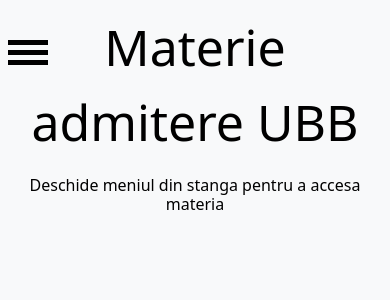
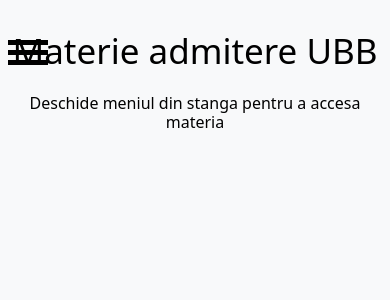
Before and after one commit to catalindanis/Site-Materie-Admitere, a React (Create React App) app: page / in a window 390 px wide. Shown: the top 300 px of the page. Built offline with nearby package versions, Linux system fonts and the light colour scheme.

Commit message:
resolved sidebar menu button collapse on small res

```diff
--- a/src/App.js
+++ b/src/App.js
@@ -12,7 +12,7 @@
     <div className="App text-bg-light">
       <header>
         <div className="Title">
-          <p>Materie admitere UBB</p>
+          <p className="titlu">Materie admitere UBB</p>
           <h6 id="suggestionMessage">
             Deschide meniul din stanga pentru a accesa materia
           </h6>
--- a/src/Style/Title.css
+++ b/src/Style/Title.css
@@ -12,3 +12,12 @@
 .Title h6{
     padding-bottom: 2px;
 }
+
+@media screen and (max-width: 600px) {
+    .Title{
+        top: 25px;
+    }
+    .Title p{
+        font-size: 35px;
+    }
+  }
```
